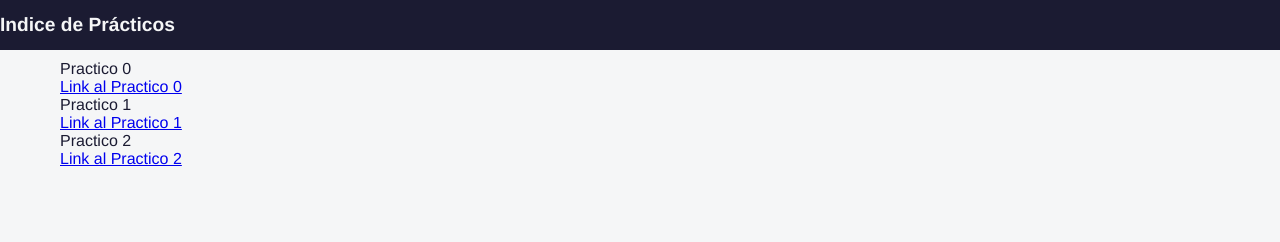
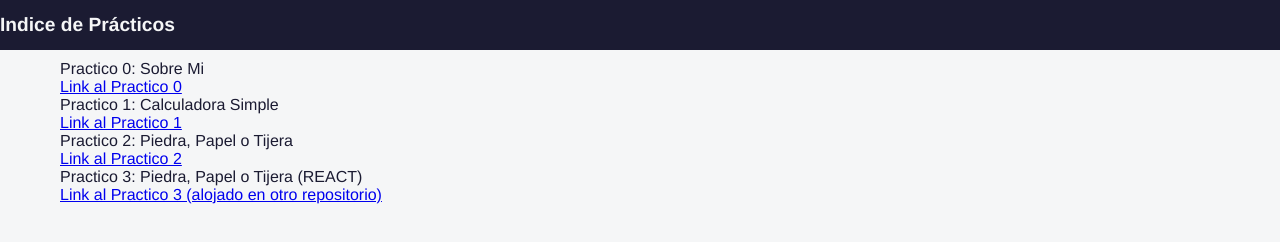
Before and after one commit to GustavoGrisetti/sobre-mi, a plain HTML site: page index.html in a window 1280 px wide. Drawn offline with Linux system fonts and the light colour scheme.

Commit message:
Agregado un enlace al repositorio del práctico 3

```diff
--- a/index.html
+++ b/index.html
@@ -12,12 +12,14 @@
         </header>
 
         <main>
-            <section>Practico 0</section>
+            <section>Practico 0: Sobre Mi</section>
 <a href="practico0/index.html">Link al Practico 0</a>
-            <section>Practico 1</section>
+            <section>Practico 1: Calculadora Simple</section>
 <a href="practico1/index.html">Link al Practico 1</a>
-            <section>Practico 2</section>
+            <section>Practico 2: Piedra, Papel o Tijera</section>
 <a href="practico2/index.html">Link al Practico 2</a>
+            <section>Practico 3: Piedra, Papel o Tijera (REACT)</section>
+<a href="https://greyhearth.github.io/practico3/">Link al Practico 3 (alojado en otro repositorio)</a>
         </main>
 
     </body>
```
